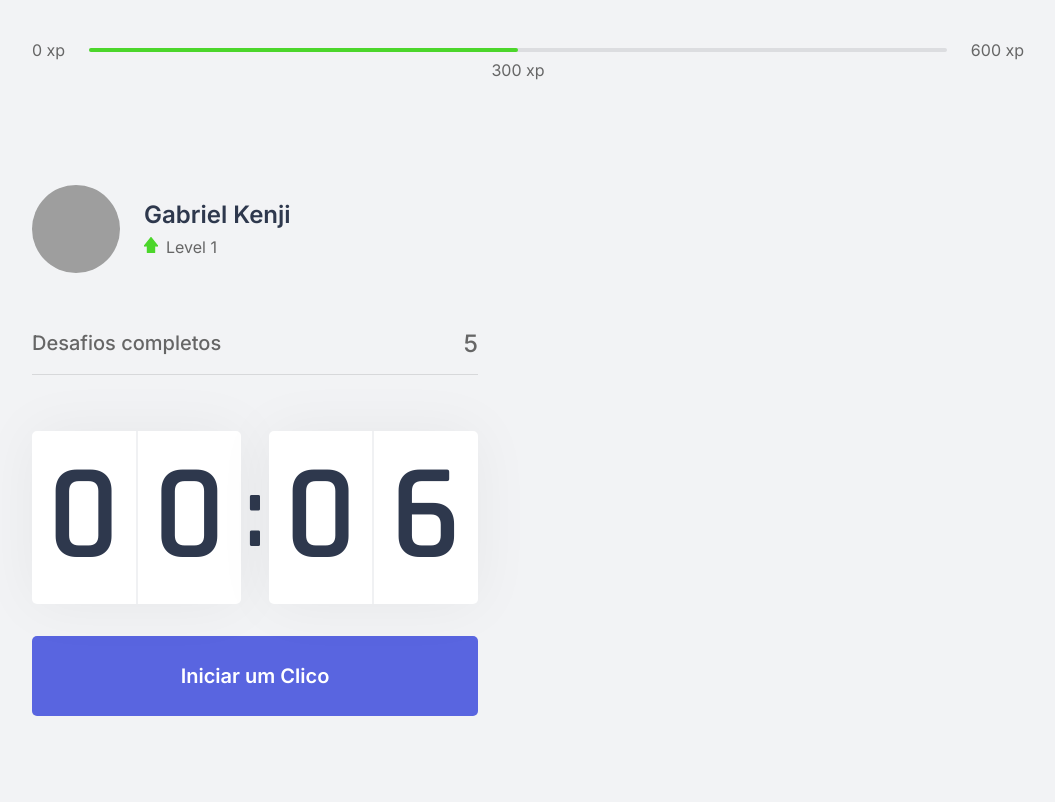
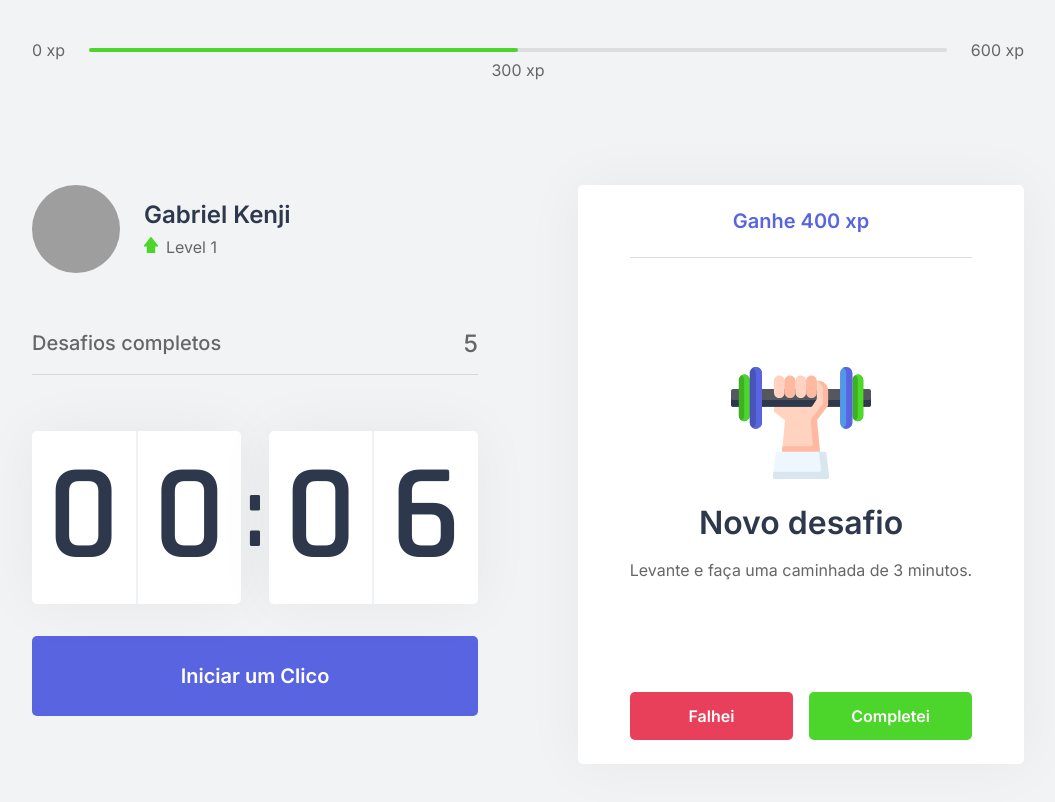
Before and after one commit to WD-GabrielKenji/NLW4-TrilhaDeReact, a Next.js app: page / in a window 1280 px wide. Shown: the top 802 px of the page, without its empty margins (112-1167 px from the left). Built offline with nearby package versions, Linux system fonts and the light colour scheme; grey boxes are pictures that could not be loaded.

Commit message:
Terceira Etapa do NLW4-React: Terminado o componente da ChallengBox

```diff
--- /dev/null
+++ b/src/components/ChallengeBox.tsx
@@ -0,0 +1,47 @@
+import styles from '../styles/components/ChallengeBox.module.css'
+
+export function ChallengeBox(){
+
+    const hasActiveChallenge = true;
+
+    return(
+        <div className={styles.challengeBoxContainer}>
+            { hasActiveChallenge ? ( // Quando tem desafios ativos
+                <div className={styles.challengeActive}>
+                    <header>Ganhe 400 xp</header>
+
+                    <main>
+                        <img src="icons/body.svg"/>
+                        <strong>Novo desafio</strong>
+                        <p>Levante e faça uma caminhada de 3 minutos.</p>
+                    </main>
+
+                    <footer>
+                        <button
+                            type="button"
+                            className={styles.challengeFailedButton}
+                        >
+                            Falhei
+                        </button>
+
+                        <button
+                            type="button"
+                            className={styles.challengeSucceededButton}
+                        >
+                            Completei
+                        </button>
+                    </footer>
+
+                </div>
+            ) : ( // Só aparece quando não tem desafios ativos
+                <div className={styles.challengeNotActive}>
+                <strong> Finalize um ciclo para receber um desafio </strong>
+                <p>
+                    <img src="icons/level-up.svg" alt="Level Up"/>
+                    Avance de level completando desafios
+                </p>
+            </div>
+            )}
+        </div>
+    );
+}
--- a/src/pages/index.tsx
+++ b/src/pages/index.tsx
@@ -3,6 +3,7 @@
 import { Countdown } from "../components/Countdown";
 import { ExperienceBar } from "../components/ExperienceBar";
 import { Profile } from "../components/Profile"
+import { ChallengeBox } from "../components/ChallengeBox";
 import styles from "../styles/pages/Home.module.css"
 
 import Head from 'next/head';
@@ -23,7 +24,7 @@
           <Countdown />
         </div>
         <div>
-
+          <ChallengeBox />
         </div>
       </section>
     </div>
--- /dev/null
+++ b/src/styles/components/ChallengeBox.module.css
@@ -0,0 +1,110 @@
+.challengeBoxContainer{
+    height: 100%;
+
+    background: var(--white);
+    border-radius: 5px;
+    box-shadow: 0 0 60px rgba(0, 0, 0, 0.05);
+    padding: 1.5rem 2rem;
+
+    display: flex;
+    flex-direction: column;
+    align-items: center;
+    justify-content: center;
+
+    text-align: center;
+}
+
+.challengeNotActive {
+    display: flex;
+    flex-direction: column;
+    align-items: center;
+}
+
+.chanllengeNotActive strong {
+    font-size: 1.5rem;
+    font-weight: 500;
+    line-height: 1.4;
+}
+
+.challengeNotActive p {
+    display: flex;
+    flex-direction: column;
+    align-items: center;
+    line-height: 1.4;
+    max-width: 70%;
+    margin-top: 3rem;
+}
+
+.challengeNotActive p img{
+    margin-bottom: 1rem;
+}
+
+.challengeActive {
+    height: 100%;
+
+    display: flex;
+    flex-direction: column;
+}
+
+.challengeActive header {
+    color: var(--blue);
+    font-weight: 600;
+    font-size: 1.25rem;
+    padding: 0 2rem 1.5rem; /* '0 encima' '2rem nas laterais' '1.5rem abaixo' */
+    border-bottom: 1px solid var(--gray-line);
+}
+
+.challengeActive main {
+    flex: 1; /* Dando altura maxima possivel */
+    display: flex;
+    flex-direction: column;
+    align-items: center;
+    justify-content: center;
+}
+
+.challengeActive main strong {
+    font-size: 2rem;
+    font-weight: 600;
+    color: var(--title);
+    margin: 1.5rem 0 1rem; /* '1.5rem encima' '0 nas laterais' '1rem abaixo' */
+}
+
+.challengeActive main p {
+    line-height: 1.5;
+}
+
+.challengeActive footer {
+    display: grid;
+    grid-template-columns: repeat(2, 1fr); /* Duas colunas do mesmo tamanho */
+    gap: 1rem; /* Distancia um botão do outro */
+}
+
+.challengeActive footer button {
+    height: 3rem;
+
+    display: flex;
+    align-items: center;
+    justify-content: center;
+
+    border: 0;
+    border-radius: 5px;
+
+    color: var(--white);
+
+    font-size: 1rem;
+    font-weight: 600;
+
+    transition: 0.2s;
+}
+
+.challengeActive footer button.challengeFailedButton {
+    background: var(--red);
+}
+
+.challengeActive footer button.challengeSucceededButton{
+    background: var(--green);
+}
+
+.challengeActive footer button:hover{
+    filter: brightness(0.9); /* Filter é bastante utilizado para aplicar algumas estilizações / 0.9 = 10% */
+}
```
